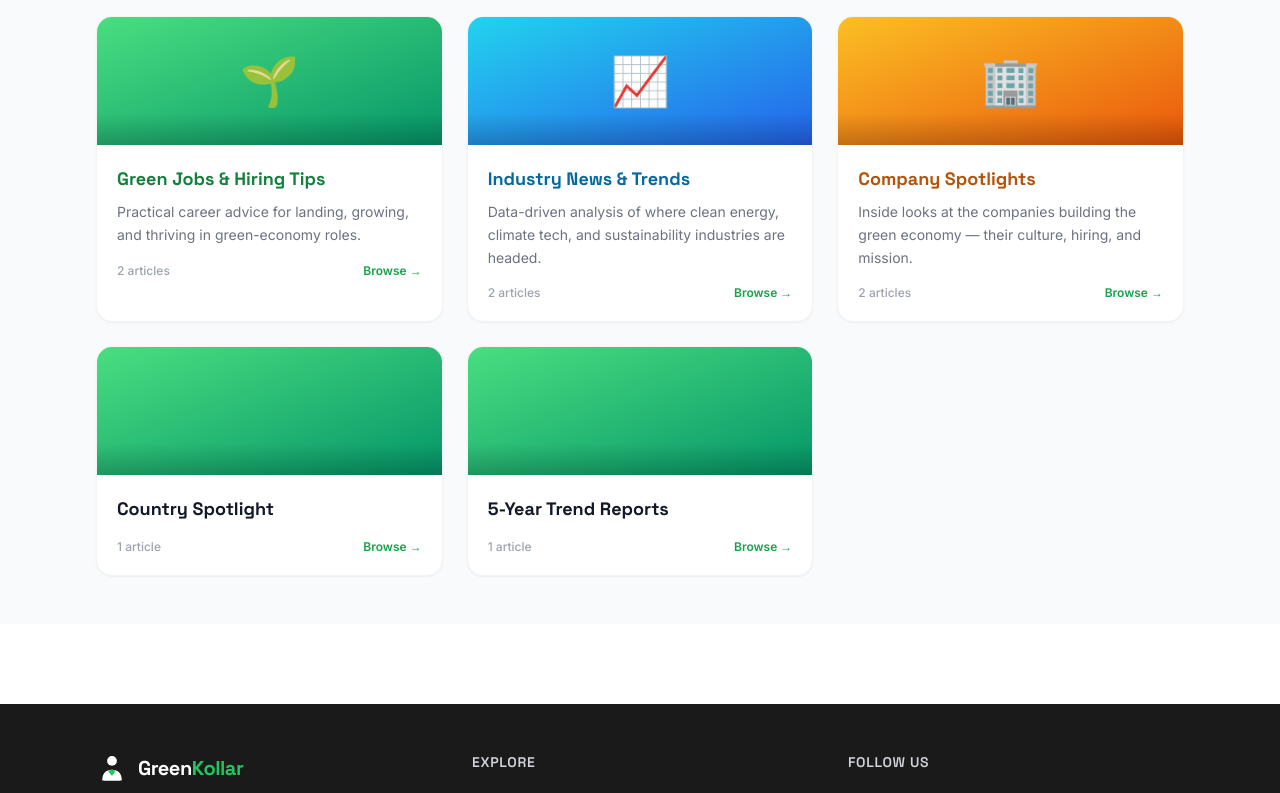
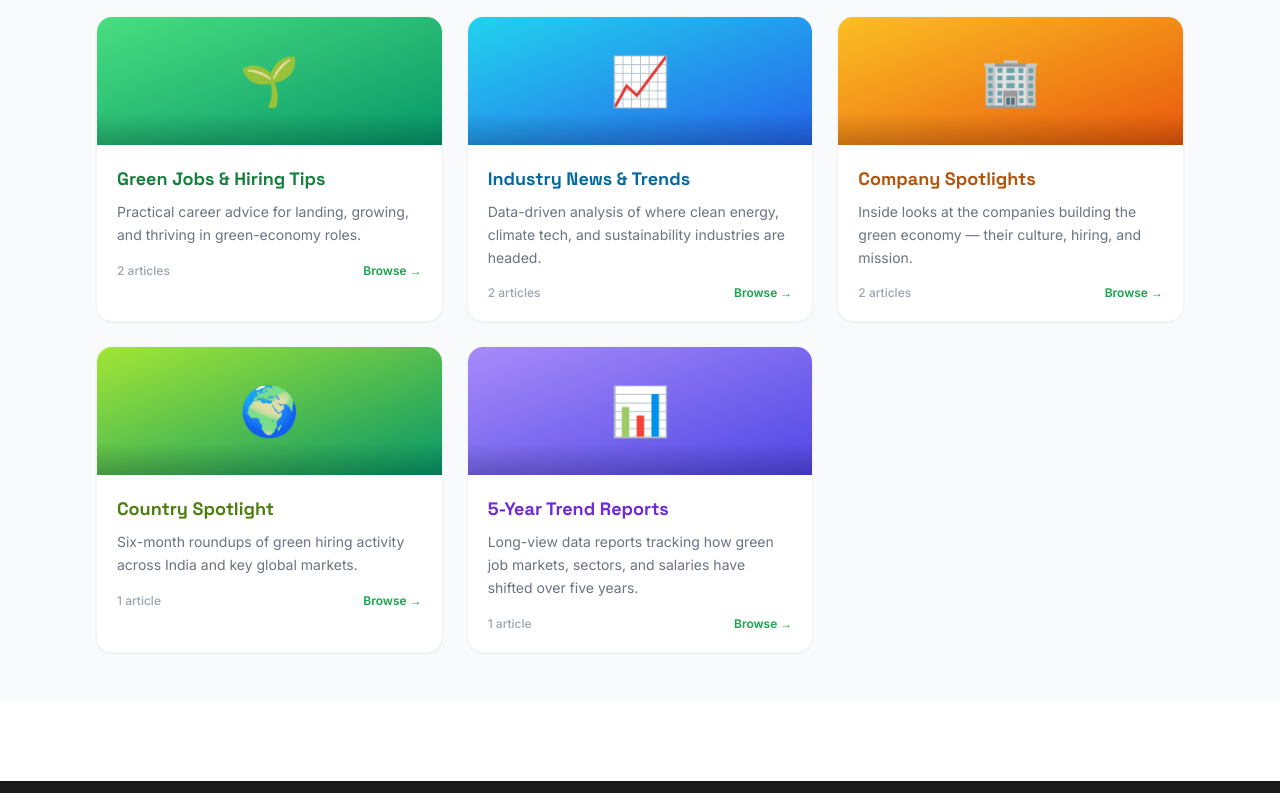
Before and after one commit to Digitalhomad/greenkollar-blog, a Next.js app: page /blog/categories in a window 1280 px wide. Shown: the part 421-1214 px from the top of the page. Built offline with nearby package versions, Linux system fonts and the light colour scheme.

Commit message:
feat: add 5-Year Trend Reports and Country Spotlight categories

```diff
--- a/app/blog/[slug]/page.tsx
+++ b/app/blog/[slug]/page.tsx
@@ -62,6 +62,8 @@ const categoryGradients: Record<string, string> = {
   "Green Jobs & Hiring Tips": "from-green-600 via-emerald-700 to-teal-800",
   "Industry News & Trends": "from-cyan-700 via-sky-700 to-blue-800",
   "Company Spotlights": "from-amber-600 via-orange-700 to-rose-800",
+  "5-Year Trend Reports": "from-violet-600 via-purple-700 to-indigo-800",
+  "Country Spotlight": "from-lime-600 via-green-700 to-emerald-800",
 };
 
 export default function PostPage({ params }: Props) {
--- a/app/blog/categories/page.tsx
+++ b/app/blog/categories/page.tsx
@@ -38,6 +38,18 @@ const categoryMeta: Record<string, { icon: string; description: string; color: s
     description: "Inside looks at the companies building the green economy — their culture, hiring, and mission.",
     color: "text-amber-700",
     gradient: "from-amber-400 to-orange-600",
+  },
+  "5-Year Trend Reports": {
+    icon: "📊",
+    description: "Long-view data reports tracking how green job markets, sectors, and salaries have shifted over five years.",
+    color: "text-violet-700",
+    gradient: "from-violet-400 to-indigo-600",
+  },
+  "Country Spotlight": {
+    icon: "🌍",
+    description: "Six-month roundups of green hiring activity across India and key global markets.",
+    color: "text-lime-700",
+    gradient: "from-lime-400 to-emerald-600",
   },
 };
 
--- a/components/BlogContent.tsx
+++ b/components/BlogContent.tsx
@@ -11,6 +11,8 @@ const CATEGORIES = [
   "Green Jobs & Hiring Tips",
   "Industry News & Trends",
   "Company Spotlights",
+  "5-Year Trend Reports",
+  "Country Spotlight",
 ];
 
 interface BlogContentProps {
--- a/components/PostCard.tsx
+++ b/components/PostCard.tsx
@@ -16,6 +16,8 @@ const categoryGradients: Record<string, string> = {
   "Green Jobs & Hiring Tips": "from-green-400 via-emerald-500 to-teal-600",
   "Industry News & Trends": "from-cyan-400 via-sky-500 to-blue-600",
   "Company Spotlights": "from-amber-400 via-orange-500 to-rose-500",
+  "5-Year Trend Reports": "from-violet-400 via-purple-500 to-indigo-600",
+  "Country Spotlight": "from-lime-400 via-green-500 to-emerald-600",
 };
 
 function formatDate(dateStr: string) {
```
